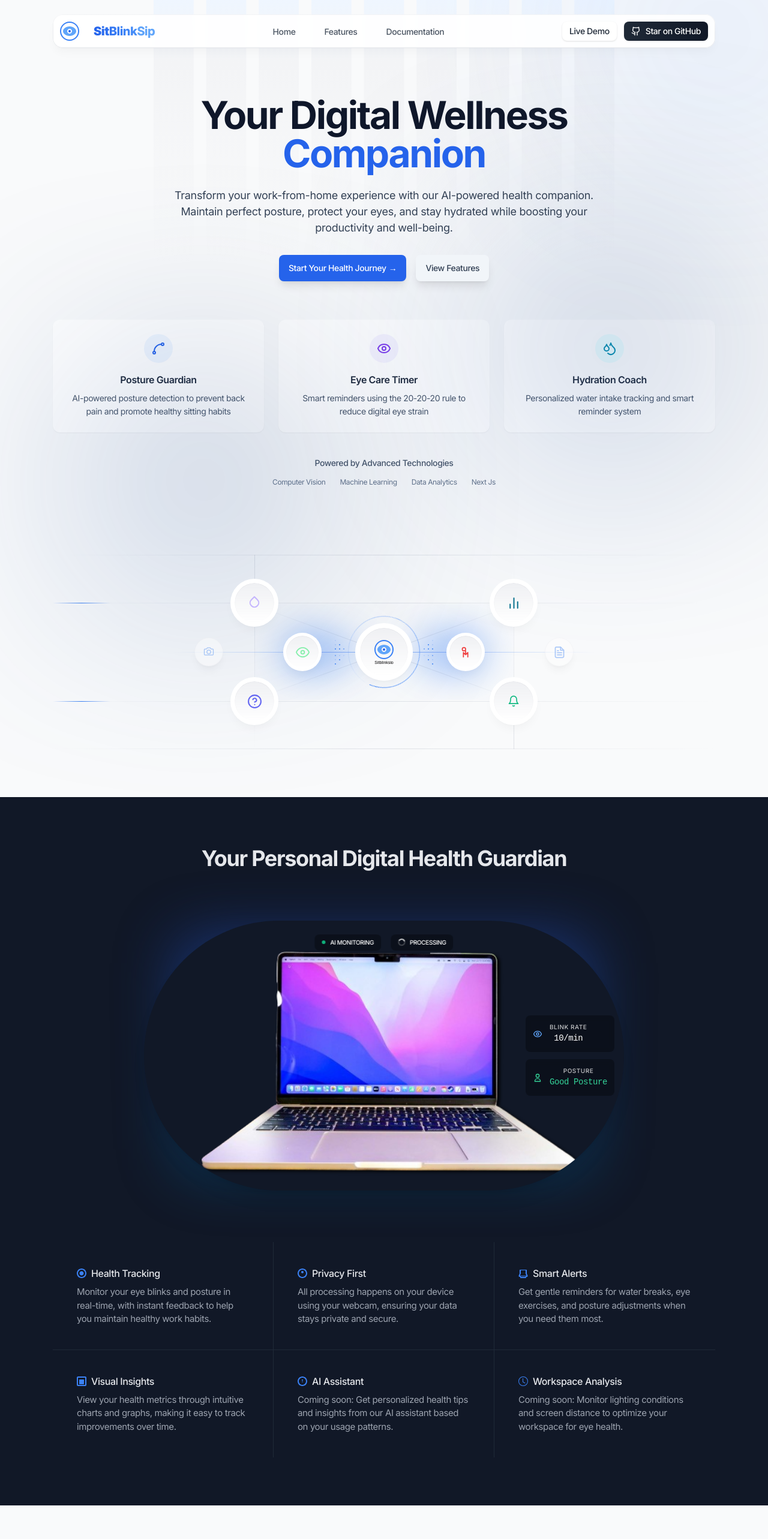
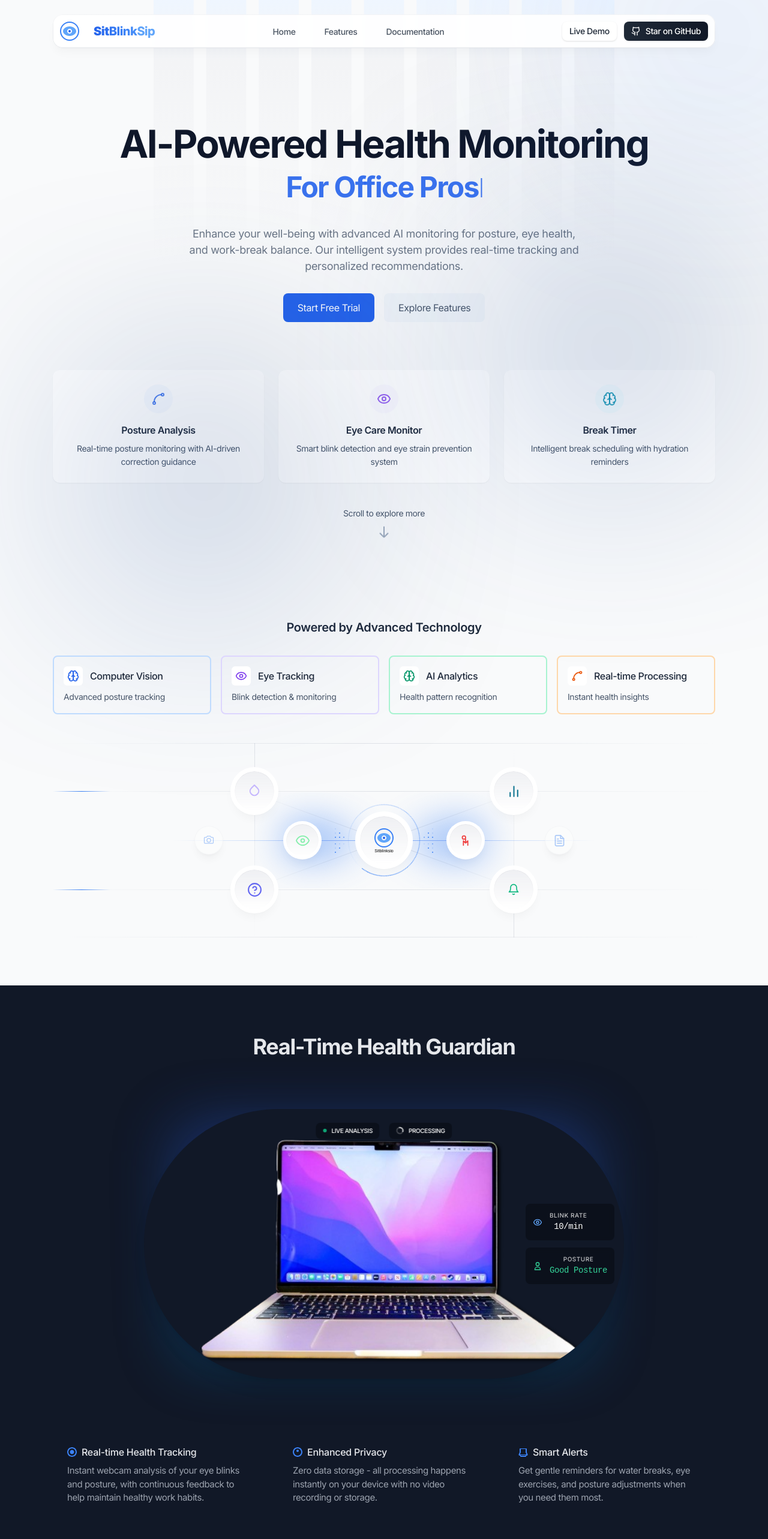
Before and after one commit to ishworrsubedii/SitBlinkSip, a Next.js app in the folder frontend/: page / in a window 1280 px wide. Shown: the top 2566 px of the page at 60% size. Built offline with nearby package versions, Linux system fonts and the light colour scheme.

Commit message:
refactor(ui): enhance hero section layout and visual hierarchy

```diff
--- a/frontend/components/features-planet.tsx
+++ b/frontend/components/features-planet.tsx
@@ -11,7 +11,7 @@ export default function FeaturesPlanet() {
           {/* Section header */}
           <div className="mx-auto max-w-3xl pb-16 text-center md:pb-20">
             <h2 className="text-3xl font-bold text-gray-200 md:text-4xl">
-              Your Personal Digital Health Guardian
+              Real-Time Health Guardian
             </h2>
           </div>
           {/* Workspace Monitoring visualization */}
@@ -31,55 +31,55 @@ export default function FeaturesPlanet() {
                   {/* Animated Overlays */}
                   <div className="pointer-events-none absolute inset-0" aria-hidden="true">
                     {/* Status Indicators - Top of Display */}
-                    <div className="absolute left-1/2 top-[5%] -translate-x-1/2 flex space-x-4">
+                    <div className="absolute left-1/2 top-[5%] -translate-x-1/2 flex flex-col sm:flex-row space-y-2 sm:space-y-0 sm:space-x-4">
                       {/* AI Monitoring Status */}
-                      <div className="rounded-lg bg-black/30 px-3 py-1.5 backdrop-blur-sm">
+                      <div className="rounded-lg bg-black/30 px-2 sm:px-3 py-1.5 backdrop-blur-sm">
                         <div className="flex items-center space-x-2 text-white">
                           <div className="h-1.5 w-1.5 rounded-full bg-emerald-500 animate-pulse"></div>
-                          <span className="text-[10px] font-medium">AI MONITORING</span>
+                          <span className="text-[9px] sm:text-[10px] font-medium">LIVE ANALYSIS</span>
                         </div>
                       </div>
 
                       {/* Processing Status */}
-                      <div className="rounded-lg bg-black/30 px-3 py-1.5 backdrop-blur-sm">
+                      <div className="rounded-lg bg-black/30 px-2 sm:px-3 py-1.5 backdrop-blur-sm">
                         <div className="flex items-center space-x-2 text-white">
-                          <svg className="h-3 w-3 animate-spin" viewBox="0 0 24 24">
+                          <svg className="h-2.5 sm:h-3 w-2.5 sm:w-3 animate-spin" viewBox="0 0 24 24">
                             <circle className="opacity-25" cx="12" cy="12" r="10" stroke="currentColor" strokeWidth="4" fill="none" />
                             <path className="opacity-75" fill="currentColor" d="M4 12a8 8 0 018-8V0C5.373 0 0 5.373 0 12h4zm2 5.291A7.962 7.962 0 014 12H0c0 3.042 1.135 5.824 3 7.938l3-2.647z" />
                           </svg>
-                          <span className="text-[10px] font-medium">PROCESSING</span>
+                          <span className="text-[9px] sm:text-[10px] font-medium">PROCESSING</span>
                         </div>
                       </div>
                     </div>
 
                     {/* Health Metrics Panel - Right Side */}
-                    <div className="absolute right-4 top-1/2 -translate-y-1/2 space-y-3">
+                    <div className="absolute right-2 sm:right-4 top-1/2 -translate-y-1/2 space-y-2 sm:space-y-3">
                       {/* Blink Rate Card */}
-                      <div className="rounded-lg bg-black/30 p-3 backdrop-blur-sm">
-                        <div className="flex items-center space-x-3 text-white">
-                          <svg className="h-4 w-4 text-blue-400" fill="none" viewBox="0 0 24 24" stroke="currentColor">
+                      <div className="rounded-lg bg-black/30 p-2 sm:p-3 backdrop-blur-sm">
+                        <div className="flex items-center space-x-2 sm:space-x-3 text-white">
+                          <svg className="h-3 w-3 sm:h-4 sm:w-4 text-blue-400" fill="none" viewBox="0 0 24 24" stroke="currentColor">
                             <path strokeLinecap="round" strokeLinejoin="round" strokeWidth={2}
                               d="M15 12a3 3 0 11-6 0 3 3 0 016 0z" />
                             <path strokeLinecap="round" strokeLinejoin="round" strokeWidth={2}
                               d="M2.458 12C3.732 7.943 7.523 5 12 5c4.478 0 8.268 2.943 9.542 7-1.274 4.057-5.064 7-9.542 7-4.477 0-8.268-2.943-9.542-7z" />
                           </svg>
                           <div>
-                            <div className="text-[10px] font-medium uppercase tracking-wider opacity-75">Blink Rate</div>
-                            <div className="font-mono text-sm">10/min</div>
+                            <div className="text-[8px] sm:text-[10px] font-medium uppercase tracking-wider opacity-75">Blink Rate</div>
+                            <div className="font-mono text-xs sm:text-sm">10/min</div>
                           </div>
                         </div>
                       </div>
 
                       {/* Posture Card */}
-                      <div className="rounded-lg bg-black/30 p-3 backdrop-blur-sm">
-                        <div className="flex items-center space-x-3 text-white">
-                          <svg className="h-4 w-4 text-emerald-400" fill="none" viewBox="0 0 24 24" stroke="currentColor">
+                      <div className="rounded-lg bg-black/30 p-2 sm:p-3 backdrop-blur-sm">
+                        <div className="flex items-center space-x-2 sm:space-x-3 text-white">
+                          <svg className="h-3 w-3 sm:h-4 sm:w-4 text-emerald-400" fill="none" viewBox="0 0 24 24" stroke="currentColor">
                             <path strokeLinecap="round" strokeLinejoin="round" strokeWidth={2}
                               d="M16 7a4 4 0 11-8 0 4 4 0 018 0zM12 14a7 7 0 00-7 7h14a7 7 0 00-7-7z" />
                           </svg>
                           <div>
-                            <div className="text-[10px] font-medium uppercase tracking-wider opacity-75">Posture</div>
-                            <div className="font-mono text-sm text-emerald-400">Good Posture</div>
+                            <div className="text-[8px] sm:text-[10px] font-medium uppercase tracking-wider opacity-75">Posture</div>
+                            <div className="font-mono text-xs sm:text-sm text-emerald-400">Good Posture</div>
                           </div>
                         </div>
                       </div>
@@ -90,71 +90,71 @@ export default function FeaturesPlanet() {
             </div>
           </div>
           {/* Grid */}
-          <div className="grid overflow-hidden sm:grid-cols-2 lg:grid-cols-3 [&>*]:relative [&>*]:p-6 [&>*]:before:absolute [&>*]:before:bg-gray-800 [&>*]:before:[block-size:100vh] [&>*]:before:[inline-size:1px] [&>*]:before:[inset-block-start:0] [&>*]:before:[inset-inline-start:-1px] [&>*]:after:absolute [&>*]:after:bg-gray-800 [&>*]:after:[block-size:1px] [&>*]:after:[inline-size:100vw] [&>*]:after:[inset-block-start:-1px] [&>*]:after:[inset-inline-start:0] md:[&>*]:p-10">
-            <article>
-              <h3 className="mb-2 flex items-center space-x-2 font-medium text-gray-200">
+          <div className="grid gap-4 sm:gap-6 overflow-hidden grid-cols-1 sm:grid-cols-2 lg:grid-cols-3">
+            <article className="p-4 sm:p-6">
+              <h3 className="mb-2 flex items-center space-x-2 font-medium text-gray-200 text-sm sm:text-base">
                 <svg className="fill-blue-500" xmlns="http://www.w3.org/2000/svg" width={16} height={16}>
                   <path d="M8 0C3.6 0 0 3.6 0 8s3.6 8 8 8 8-3.6 8-8-3.6-8-8-8zm0 14c-3.3 0-6-2.7-6-6s2.7-6 6-6 6 2.7 6 6-2.7 6-6 6zm3.5-6c0 1.9-1.6 3.5-3.5 3.5S4.5 9.9 4.5 8 6.1 4.5 8 4.5s3.5 1.6 3.5 3.5z" />
                 </svg>
-                <span>Health Tracking</span>
+                <span>Real-time Health Tracking</span>
               </h3>
-              <p className="text-[15px] text-gray-400">
-                Monitor your eye blinks and posture in real-time, with instant feedback to help you maintain healthy work habits.
+              <p className="text-[13px] sm:text-[15px] text-gray-400">
+                Instant webcam analysis of your eye blinks and posture, with continuous feedback to help maintain healthy work habits.
               </p>
             </article>
-            <article>
-              <h3 className="mb-2 flex items-center space-x-2 font-medium text-gray-200">
+            <article className="p-4 sm:p-6">
+              <h3 className="mb-2 flex items-center space-x-2 font-medium text-gray-200 text-sm sm:text-base">
                 <svg className="fill-blue-500" xmlns="http://www.w3.org/2000/svg" width={16} height={16}>
                   <path d="M8 0C3.6 0 0 3.6 0 8s3.6 8 8 8 8-3.6 8-8-3.6-8-8-8zm0 2c3.3 0 6 2.7 6 6s-2.7 6-6 6-6-2.7-6-6 2.7-6 6-6zm0 2C6.9 4 6 4.9 6 6s.9 2 2 2 2-.9 2-2-.9-2-2-2z" />
                 </svg>
-                <span>Privacy First</span>
+                <span>Enhanced Privacy</span>
               </h3>
-              <p className="text-[15px] text-gray-400">
-                All processing happens on your device using your webcam, ensuring your data stays private and secure.
+              <p className="text-[13px] sm:text-[15px] text-gray-400">
+                Zero data storage - all processing happens instantly on your device with no video recording or storage.
               </p>
             </article>
-            <article>
-              <h3 className="mb-2 flex items-center space-x-2 font-medium text-gray-200">
+            <article className="p-4 sm:p-6">
+              <h3 className="mb-2 flex items-center space-x-2 font-medium text-gray-200 text-sm sm:text-base">
                 <svg className="fill-blue-500" xmlns="http://www.w3.org/2000/svg" width={16} height={16}>
                   <path d="M15.5 12L14 8.5V3c0-.6-.4-1-1-1H3c-.6 0-1 .4-1 1v5.5L.5 12c-.3.8.3 1.6 1.1 1.9.2.1.4.1.6.1H3v1c0 .6.4 1 1 1h8c.6 0 1-.4 1-1v-1h.8c.9 0 1.7-.7 1.7-1.6 0-.1 0-.3-.1-.4zM4 14v-1h8v1H4zm9.4-2H2.6L4 8.5V3h8v5.5L13.4 12z" />
                 </svg>
                 <span>Smart Alerts</span>
               </h3>
-              <p className="text-[15px] text-gray-400">
+              <p className="text-[13px] sm:text-[15px] text-gray-400">
                 Get gentle reminders for water breaks, eye exercises, and posture adjustments when you need them most.
               </p>
             </article>
-            <article>
-              <h3 className="mb-2 flex items-center space-x-2 font-medium text-gray-200">
+            <article className="p-4 sm:p-6">
+              <h3 className="mb-2 flex items-center space-x-2 font-medium text-gray-200 text-sm sm:text-base">
                 <svg className="fill-blue-500" xmlns="http://www.w3.org/2000/svg" width={16} height={16}>
                   <path d="M14 0H2C.9 0 0 .9 0 2v12c0 1.1.9 2 2 2h12c1.1 0 2-.9 2-2V2c0-1.1-.9-2-2-2zM2 14V2h12v12H2zm9-9H5c-.6 0-1 .4-1 1v6c0 .6.4 1 1 1h6c.6 0 1-.4 1-1V6c0-.6-.4-1-1-1z" />
                 </svg>
                 <span>Visual Insights</span>
               </h3>
-              <p className="text-[15px] text-gray-400">
+              <p className="text-[13px] sm:text-[15px] text-gray-400">
                 View your health metrics through intuitive charts and graphs, making it easy to track improvements over time.
               </p>
             </article>
-            <article>
-              <h3 className="mb-2 flex items-center space-x-2 font-medium text-gray-200">
+            <article className="p-4 sm:p-6">
+              <h3 className="mb-2 flex items-center space-x-2 font-medium text-gray-200 text-sm sm:text-base">
                 <svg className="fill-blue-500" xmlns="http://www.w3.org/2000/svg" width={16} height={16}>
                   <path d="M8 0C3.6 0 0 3.6 0 8s3.6 8 8 8 8-3.6 8-8-3.6-8-8-8zm0 14c-3.3 0-6-2.7-6-6s2.7-6 6-6 6 2.7 6 6-2.7 6-6 6zm-.5-4.5c0 .3.2.5.5.5s.5-.2.5-.5V8c0-.3-.2-.5-.5-.5s-.5.2-.5.5v1.5zM8 5c-.6 0-1 .4-1 1s.4 1 1 1 1-.4 1-1-.4-1-1-1z" />
                 </svg>
                 <span>AI Assistant</span>
               </h3>
-              <p className="text-[15px] text-gray-400">
+              <p className="text-[13px] sm:text-[15px] text-gray-400">
                 Coming soon: Get personalized health tips and insights from our AI assistant based on your usage patterns.
               </p>
             </article>
-            <article>
-              <h3 className="mb-2 flex items-center space-x-2 font-medium text-gray-200">
+            <article className="p-4 sm:p-6">
+              <h3 className="mb-2 flex items-center space-x-2 font-medium text-gray-200 text-sm sm:text-base">
                 <svg className="fill-blue-500" xmlns="http://www.w3.org/2000/svg" width={16} height={16}>
                   <path d="M8 3.5a.5.5 0 0 0-1 0V9a.5.5 0 0 0 .252.434l3.5 2a.5.5 0 0 0 .496-.868L8 8.71V3.5z" />
                   <path d="M8 16A8 8 0 1 0 8 0a8 8 0 0 0 0 16zm7-8A7 7 0 1 1 1 8a7 7 0 0 1 14 0z" />
                 </svg>
                 <span>Workspace Analysis</span>
               </h3>
-              <p className="text-[15px] text-gray-400">
+              <p className="text-[13px] sm:text-[15px] text-gray-400">
                 Coming soon: Monitor lighting conditions and screen distance to optimize your workspace for eye health.
               </p>
             </article>
--- a/frontend/components/hero-home.tsx
+++ b/frontend/components/hero-home.tsx
@@ -1,116 +1,198 @@
+"use client";
+
 import Image from "next/image";
 import PageIllustration from "@/components/page-illustration";
-import Avatar01 from "@/public/images/avatar-01.jpg";
-import Avatar02 from "@/public/images/avatar-02.jpg";
-import Avatar03 from "@/public/images/avatar-03.jpg";
-import Avatar04 from "@/public/images/avatar-04.jpg";
-import Avatar05 from "@/public/images/avatar-05.jpg";
-import Avatar06 from "@/public/images/avatar-06.jpg";
 import { Brain, Eye, Droplets, Spline } from "lucide-react";
+import { useEffect, useState } from "react";
 
 export default function HeroHome() {
+  const phrases = [
+    "For Tech Experts",
+    "For Office Pros",
+    "For Creators & Coders",
+    "For Learners & Teachers"
+  ];
+
+  const [currentPhraseIndex, setCurrentPhraseIndex] = useState(0);
+  const [currentText, setCurrentText] = useState("");
+  const [isDeleting, setIsDeleting] = useState(false);
+
+  useEffect(() => {
+    const typingSpeed = 100; // Speed for typing
+    const deletingSpeed = 50; // Speed for deleting
+    const pauseTime = 2000; // Time to pause at full phrase
+
+    const typeWriter = () => {
+      const currentPhrase = phrases[currentPhraseIndex];
+
+      if (isDeleting) {
+        // Deleting text
+        setCurrentText(currentPhrase.substring(0, currentText.length - 1));
+        if (currentText === "") {
+          setIsDeleting(false);
+          setCurrentPhraseIndex((prev) => (prev + 1) % phrases.length);
+        }
+      } else {
+        // Typing text
+        setCurrentText(currentPhrase.substring(0, currentText.length + 1));
+        if (currentText === currentPhrase) {
+          // Pause at full phrase
+          setTimeout(() => setIsDeleting(true), pauseTime);
+          return;
+        }
+      }
+    };
+
+    const timer = setTimeout(
+      typeWriter,
+      isDeleting ? deletingSpeed : typingSpeed
+    );
+
+    return () => clearTimeout(timer);
+  }, [currentText, isDeleting, currentPhraseIndex]);
+
   return (
-    <section className="relative">
+    <section className="relative min-h-screen" aria-label="Main Hero Section">
       <PageIllustration />
 
       <div className="mx-auto max-w-6xl px-4 sm:px-6">
-
-        <div className="pb-12 pt-32 md:pb-20 md:pt-40">
-
-          <div className="pb-12 text-center md:pb-16">
-            <h1
-              className="mb-6 text-5xl font-bold text-slate-900 md:text-6xl"
-              data-aos="zoom-y-out"
-            >
-              Your Digital Wellness
-              <br className="hidden sm:block" />
-              <span className="text-blue-600"> Companion</span>
+        <div className="pb-12 pt-40 md:pt-52">
+          {/* Hero Content */}
+          <div className="pb-6 text-center md:pb-8">
+            <h1 className="text-4xl font-bold text-slate-900 md:text-5xl lg:text-6xl">
+              AI-Powered Health Monitoring
             </h1>
-            <div className="mx-auto max-w-3xl">
-              <p
-                className="mb-8 text-lg text-slate-700"
-                data-aos="zoom-y-out"
-                data-aos-delay={150}
-              >
-                Transform your work-from-home experience with our AI-powered health companion.
-                Maintain perfect posture, protect your eyes, and stay hydrated while boosting
-                your productivity and well-being.
+            <div className="mx-auto mb-8 h-14 pt-4">
+              <span className="relative inline-block text-blue-600/90 text-3xl font-bold md:text-4xl lg:text-5xl">
+                <span className="invisible">For Computer Professionals</span>
+                <span className="absolute left-1/2 -translate-x-1/2 whitespace-nowrap">
+                  {currentText}
+                  <span className="animate-blink ml-1 inline-block h-8 w-[2px] bg-blue-600/90"></span>
+                </span>
+              </span>
+            </div>
+            <div className="mx-auto max-w-2xl pt-4">
+              <p className="mb-8 text-lg text-slate-600/80">
+                Enhance your well-being with advanced AI monitoring for posture, eye health, and work-break balance.
+                Our intelligent system provides real-time tracking and personalized recommendations.
               </p>
-              <div
-                className="mx-auto max-w-xs sm:flex sm:max-w-none sm:justify-center"
-                data-aos="zoom-y-out"
-                data-aos-delay={300}
-              >
+              <div className="flex flex-col items-center justify-center space-y-4 sm:flex-row sm:space-x-4 sm:space-y-0">
                 <a
-                  className="btn group mb-4 w-full bg-blue-600 text-white hover:bg-blue-700 sm:mb-0 sm:w-auto"
-                  href="#0"
+                  className="inline-flex h-12 items-center rounded-lg bg-blue-600 px-6 text-white transition duration-150 ease-in-out hover:bg-blue-700"
+                  href="/signup"
                 >
-                  <span className="relative inline-flex items-center">
-                    Start Your Health Journey
-                    <span className="ml-1 transition-transform group-hover:translate-x-0.5">
-                      →
-                    </span>
-                  </span>
+                  Start Free Trial
                 </a>
                 <a
-                  className="btn w-full bg-slate-100 text-slate-700 hover:bg-slate-200 sm:ml-4 sm:w-auto"
-                  href="#0"
+                  className="inline-flex h-12 items-center rounded-lg bg-slate-100 px-6 text-slate-600 transition duration-150 ease-in-out hover:bg-slate-200"
+                  href="/features"
                 >
-                  View Features
+                  Explore Features
                 </a>
               </div>
             </div>
           </div>
 
-
-          {/* Main Features */}
-          <div className="mb-10 grid grid-cols-3 gap-6" data-aos="fade-up">
+          {/* Feature Cards */}
+          <div className="mt-12 grid grid-cols-1 gap-6 sm:grid-cols-2 lg:grid-cols-3">
             <div className="group flex flex-col items-center rounded-xl bg-white p-6 shadow-sm transition-all hover:shadow-md">
-              <div className="animate-float mb-4 rounded-full bg-blue-50 p-3">
-                <Spline className="h-6 w-6 text-blue-600" />
+              <div className="animate-float mb-4 rounded-full bg-blue-50/50 p-3">
+                <Spline className="h-6 w-6 text-blue-600/80" />
               </div>
-              <h3 className="mb-2 font-semibold text-slate-800">Posture Guardian</h3>
+              <h3 className="mb-2 font-semibold text-slate-800">Posture Analysis</h3>
               <p className="text-center text-sm text-slate-600">
-                AI-powered posture detection to prevent back pain and promote healthy sitting habits
+                Real-time posture monitoring with AI-driven correction guidance
               </p>
             </div>
 
             <div className="group flex flex-col items-center rounded-xl bg-white p-6 shadow-sm transition-all hover:shadow-md">
-              <div className="animate-float mb-4 rounded-full bg-violet-50 p-3">
-                <Eye className="h-6 w-6 text-violet-600" />
+              <div className="animate-float mb-4 rounded-full bg-violet-50/50 p-3">
+                <Eye className="h-6 w-6 text-violet-600/80" />
               </div>
-              <h3 className="mb-2 font-semibold text-slate-800">Eye Care Timer</h3>
+              <h3 className="mb-2 font-semibold text-slate-800">Eye Care Monitor</h3>
               <p className="text-center text-sm text-slate-600">
-                Smart reminders using the 20-20-20 rule to reduce digital eye strain
+                Smart blink detection and eye strain prevention system
               </p>
             </div>
 
             <div className="group flex flex-col items-center rounded-xl bg-white p-6 shadow-sm transition-all hover:shadow-md">
-              <div className="animate-float mb-4 rounded-full bg-cyan-50 p-3">
-                <Droplets className="h-6 w-6 text-cyan-600" />
+              <div className="animate-float mb-4 rounded-full bg-cyan-50/50 p-3">
+                <Brain className="h-6 w-6 text-cyan-600/80" />
               </div>
-              <h3 className="mb-2 font-semibold text-slate-800">Hydration Coach</h3>
+              <h3 className="mb-2 font-semibold text-slate-800">Break Timer</h3>
               <p className="text-center text-sm text-slate-600">
-                Personalized water intake tracking and smart reminder system
+                Intelligent break scheduling with hydration reminders
               </p>
+            </div>
+
+
+          </div>
+
+          {/* Scroll Indicator */}
+          <div className="mt-10 text-center" data-aos="fade-up" data-aos-delay="100">
+            <div className="flex flex-col items-center">
+              <span className="mb-3 text-sm text-slate-600">Scroll to explore more</span>
+              <svg className="h-6 w-6 animate-bounce text-slate-400" fill="none" strokeWidth="2" viewBox="0 0 24 24" stroke="currentColor">
+                <path d="M19 14l-7 7m0 0l-7-7m7 7V3"></path>
+              </svg>
             </div>
           </div>
 
-          {/* Hero Content */}
+          {/* Tech Stack Section */}
+          <div className="mt-32" data-aos="fade-up">
+            <h3 className="mb-8 text-center text-xl font-semibold text-slate-800">
+              Powered by Advanced Technology
+            </h3>
 
-
-          <div className="mb-8 text-center">
-            <p className="text-sm font-medium text-slate-600">
-              Powered by Advanced Technologies
-            </p>
-            <div className="mt-3 flex items-center justify-center gap-6">
-              {["Computer Vision", "Machine Learning", "Data Analytics", "Next Js"].map((tech) => (
-                <span key={tech} className="text-xs text-slate-500">{tech}</span>
+            <div className="grid grid-cols-2 gap-4 lg:grid-cols-4">
+              {[
+                {
+                  icon: <Brain className="h-5 w-5 text-blue-600" />,
+                  name: "Computer Vision",
+                  description: "Advanced posture tracking",
+                  borderColor: "border-blue-200",
+                  hoverBorder: "hover:border-blue-400",
+                },
+                {
+                  icon: <Eye className="h-5 w-5 text-violet-600" />,
+                  name: "Eye Tracking",
+                  description: "Blink detection & monitoring",
+                  borderColor: "border-violet-200",
+                  hoverBorder: "hover:border-violet-400",
+                },
+                {
+                  icon: <Brain className="h-5 w-5 text-emerald-600" />,
+                  name: "AI Analytics",
+                  description: "Health pattern recognition",
+                  borderColor: "border-emerald-200",
+                  hoverBorder: "hover:border-emerald-400",
+                },
+                {
+                  icon: <Spline className="h-5 w-5 text-orange-600" />,
+                  name: "Real-time Processing",
+                  description: "Instant health insights",
+                  borderColor: "border-orange-200",
+                  hoverBorder: "hover:border-orange-400",
+                },
+              ].map((tech) => (
+                <div
+                  key={tech.name}
+                  className={`group relative border-2 ${tech.borderColor} ${tech.hoverBorder} rounded-lg p-4 transition-all duration-300 hover:-translate-y-1`}
+                >
+                  <div className="flex items-center space-x-3">
+                    <div className="rounded-md bg-white p-1.5">
+                      {tech.icon}
+                    </div>
+                    <h4 className="font-medium text-slate-800">{tech.name}</h4>
+                  </div>
+                  <p className="mt-2 text-sm text-slate-600">
+                    {tech.description}
+                  </p>
+                  <div className="absolute bottom-0 left-0 h-1 w-0 bg-gradient-to-r from-slate-100 to-slate-200 transition-all duration-300 group-hover:w-full"></div>
+                </div>
               ))}
             </div>
           </div>
-
-
         </div>
       </div>
     </section>
```
